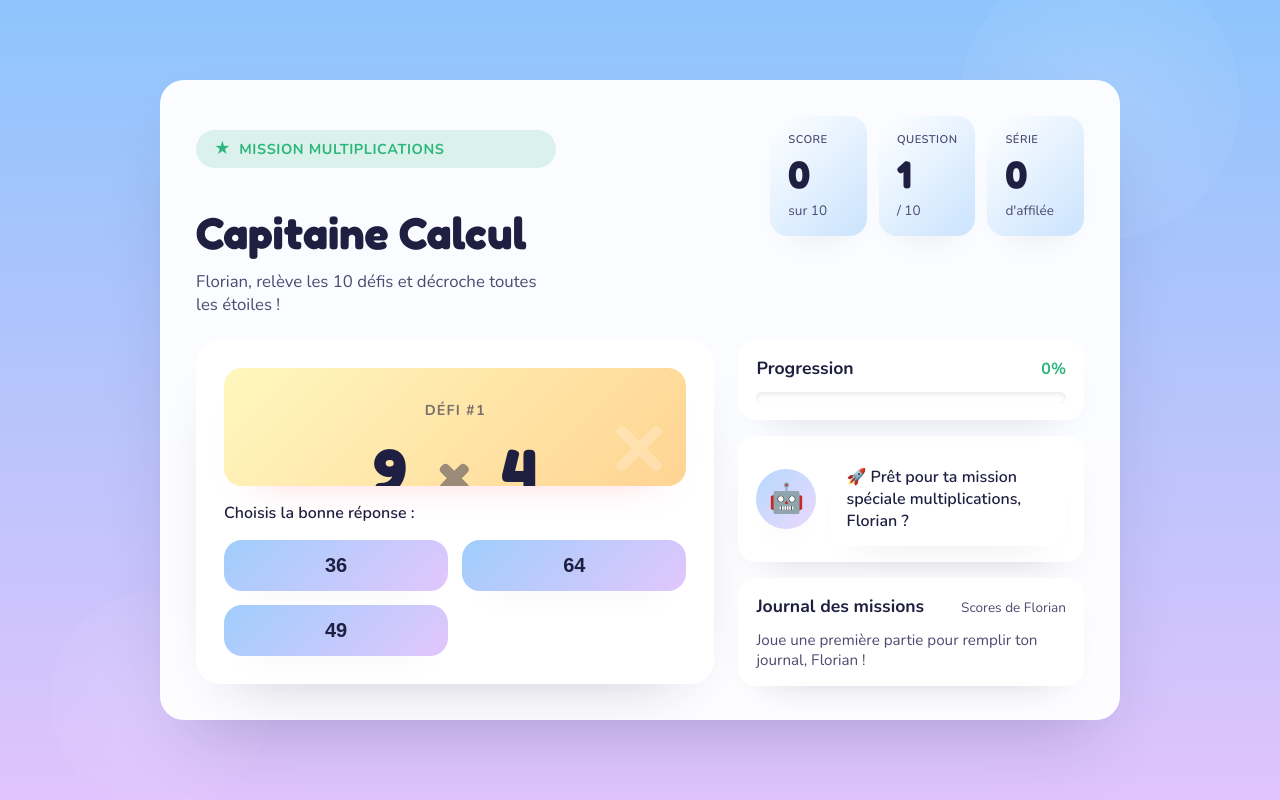
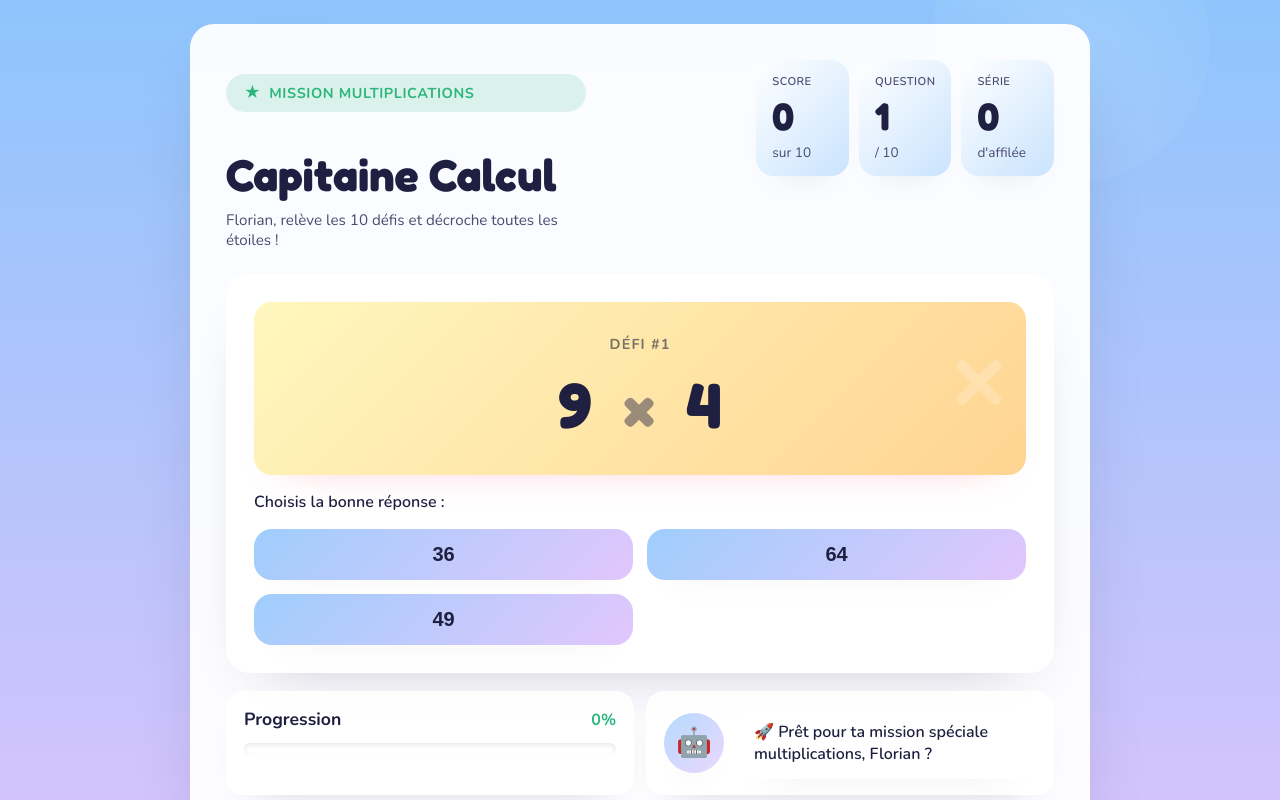
Before and after one commit to HanhNGUYEN-PM/Vocab_de_Hanh, a React (Vite) app: page / in a window 1280 px wide. Shown: the top 800 px of the page. Built offline with nearby package versions, Linux system fonts and the light colour scheme.

Commit message:
Improve layout responsiveness for short screens

```diff
--- a/src/index.css
+++ b/src/index.css
@@ -32,6 +32,7 @@ body {
   justify-content: center;
   padding: clamp(16px, 4vh, 32px);
   color: var(--color-text);
+  overflow-y: auto;
 }
 
 #root {
@@ -81,9 +82,8 @@ body {
   padding: clamp(24px, 3vw, 36px);
   display: grid;
   grid-template-rows: auto 1fr;
-  gap: 24px;
-  height: min(640px, calc(100vh - clamp(48px, 10vh, 96px)));
-  overflow: hidden;
+  gap: clamp(18px, 3vh, 28px);
+  min-height: clamp(540px, calc(100vh - clamp(44px, 12vh, 108px)), 760px);
 }
 
 .game-header {
@@ -407,6 +407,7 @@ h1 {
   display: flex;
   flex-direction: column;
   gap: 12px;
+  min-height: 0;
 }
 
 .status-heading {
@@ -513,6 +514,8 @@ h1 {
   display: flex;
   flex-direction: column;
   gap: 10px;
+  max-height: 160px;
+  overflow-y: auto;
 }
 
 .log-list li {
@@ -541,6 +544,71 @@ h1 {
   margin: 0;
   font-size: 0.95rem;
   color: var(--color-muted);
+}
+
+@media (max-height: 820px) {
+  body {
+    align-items: flex-start;
+    padding: clamp(12px, 4vh, 24px);
+  }
+
+  .app {
+    width: min(900px, 100%);
+  }
+
+  .game-card {
+    min-height: auto;
+  }
+
+  .game-header {
+    gap: 12px;
+  }
+
+  .hero {
+    gap: 8px;
+  }
+
+  .subtitle {
+    font-size: 0.95rem;
+  }
+
+  .scoreboard {
+    gap: 10px;
+  }
+
+  .score-box {
+    padding: 14px 16px;
+  }
+
+  .game-body {
+    grid-template-columns: minmax(0, 1fr);
+    gap: 18px;
+  }
+
+  .status-panel {
+    flex-direction: row;
+    flex-wrap: wrap;
+    gap: 12px;
+  }
+
+  .status-card {
+    flex: 1 1 calc(50% - 10px);
+    min-width: 200px;
+  }
+
+  .status-panel .status-card:last-child {
+    flex-basis: 100%;
+  }
+
+  .history-grid {
+    max-height: 200px;
+    overflow-y: auto;
+    padding-right: 4px;
+  }
+
+  .log-list {
+    max-height: 140px;
+  }
 }
 
 @media (max-width: 1024px) {
```
